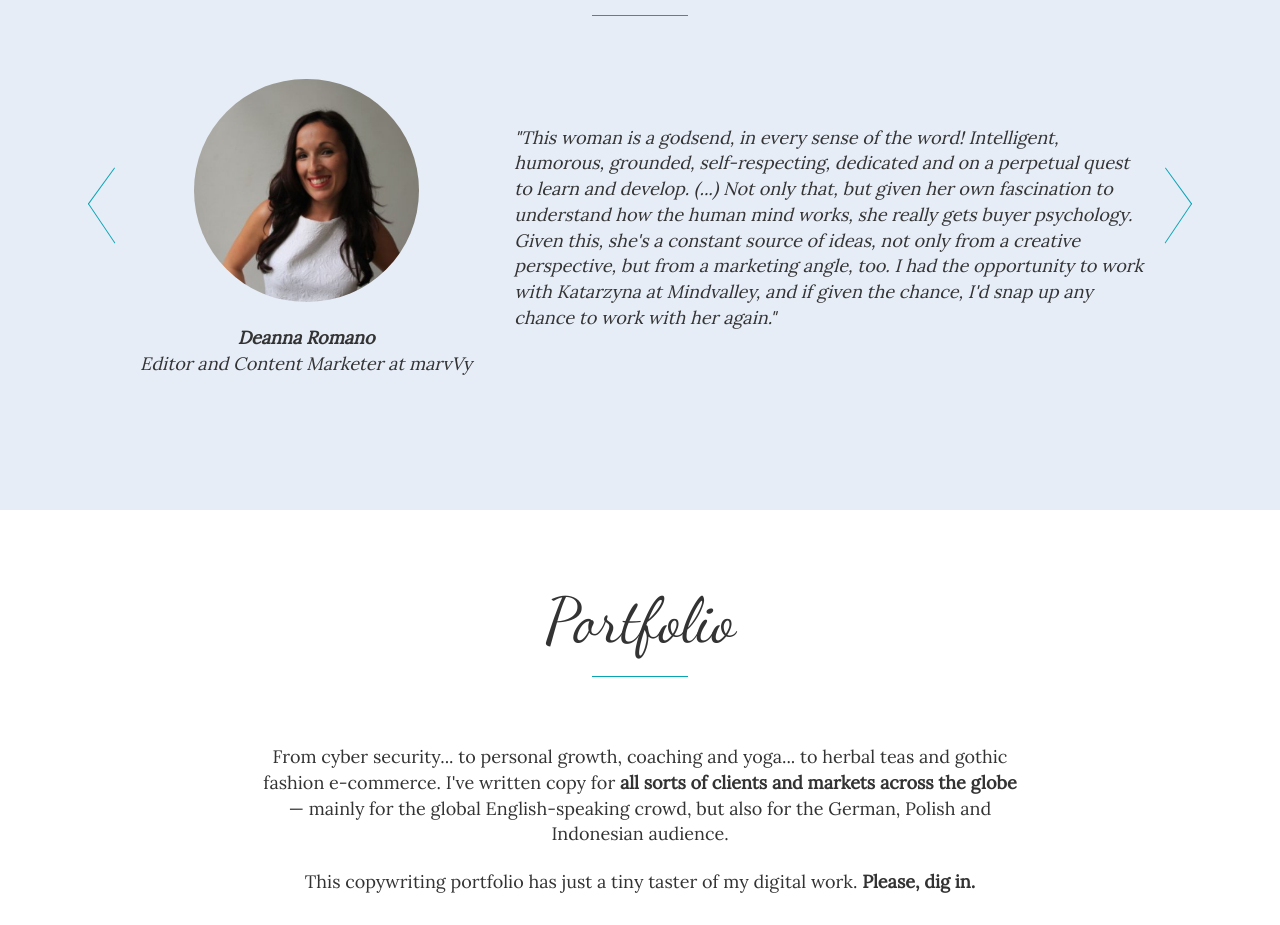
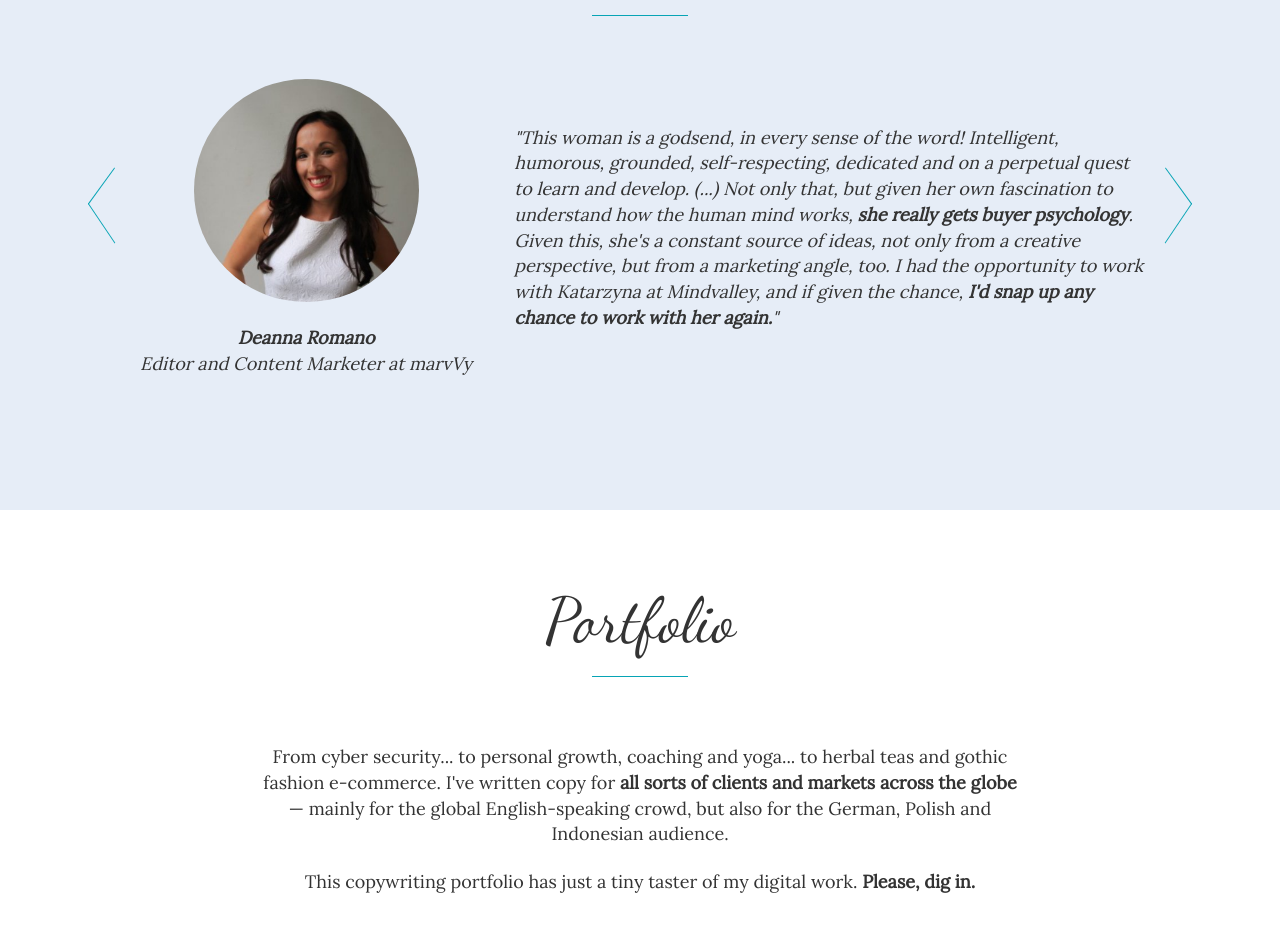
Before and after one commit to lexi89/katachtelik, a plain HTML site: page index.html in a window 1280 px wide. Shown: the part 1484-2409 px from the top of the page. Drawn offline with Linux system fonts and the light colour scheme.

Commit message:
copy changes

```diff
--- a/index.html
+++ b/index.html
@@ -101,7 +101,7 @@
           <p class="person-desc"><strong>Deanna Romano </strong><br>Editor and Content Marketer at marvVy</p>
         </div>
         <div class="testimonial-text">
-          "This woman is a godsend, in every sense of the word! Intelligent, humorous, grounded, self-respecting, dedicated and on a perpetual quest to learn and develop. (...) Not only that, but given her own fascination to understand how the human mind works, she really gets buyer psychology. Given this, she's a constant source of ideas, not only from a creative perspective, but from a marketing angle, too. I had the opportunity to work with Katarzyna at Mindvalley, and if given the chance, I'd snap up any chance to work with her again."
+          "This woman is a godsend, in every sense of the word! Intelligent, humorous, grounded, self-respecting, dedicated and on a perpetual quest to learn and develop. (...) Not only that, but given her own fascination to understand how the human mind works, <strong>she really gets buyer psychology</strong>. Given this, she's a constant source of ideas, not only from a creative perspective, but from a marketing angle, too. I had the opportunity to work with Katarzyna at Mindvalley, and if given the chance, <strong>I'd snap up any chance to work with her again.</strong>"
         </div>
       </div>
 
```
